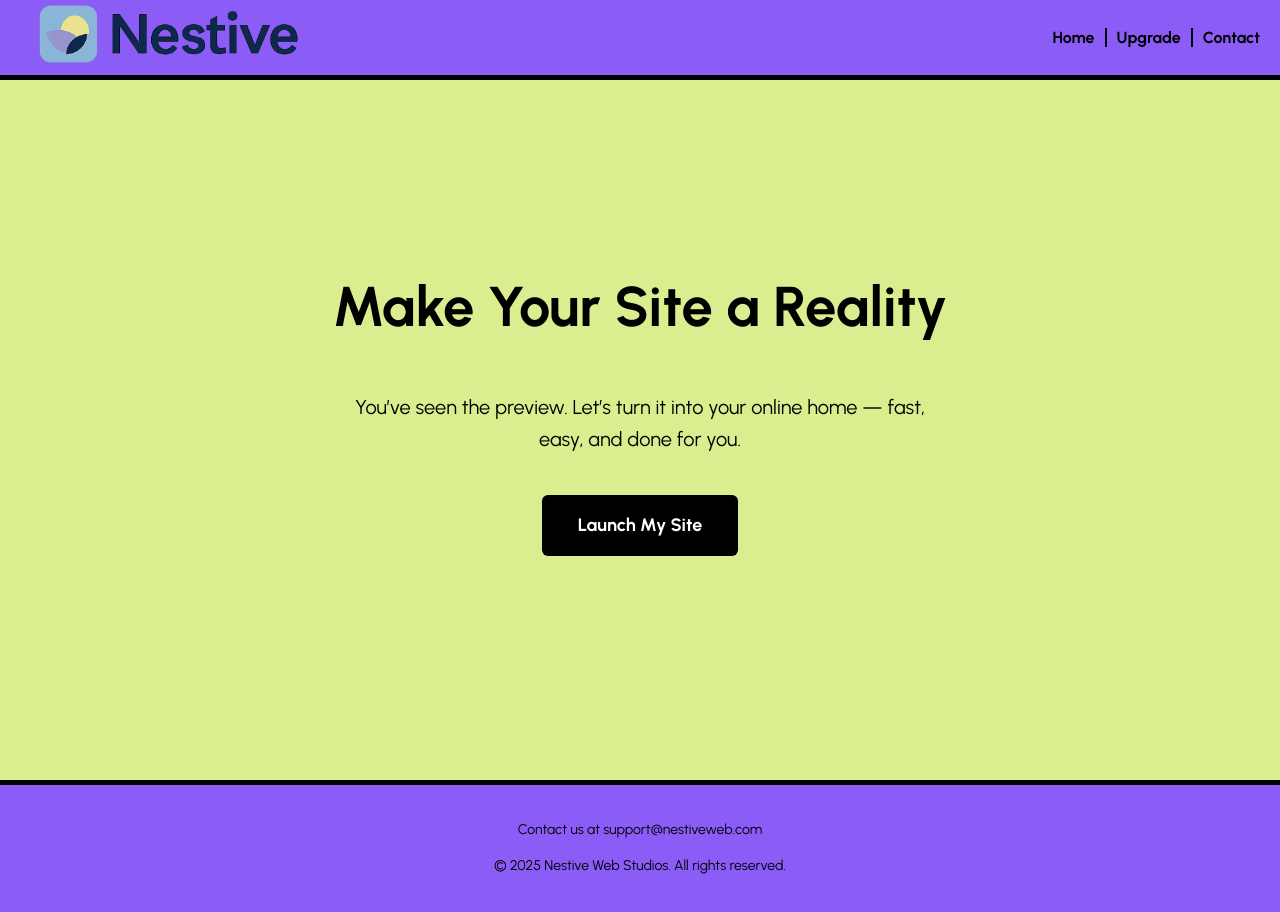
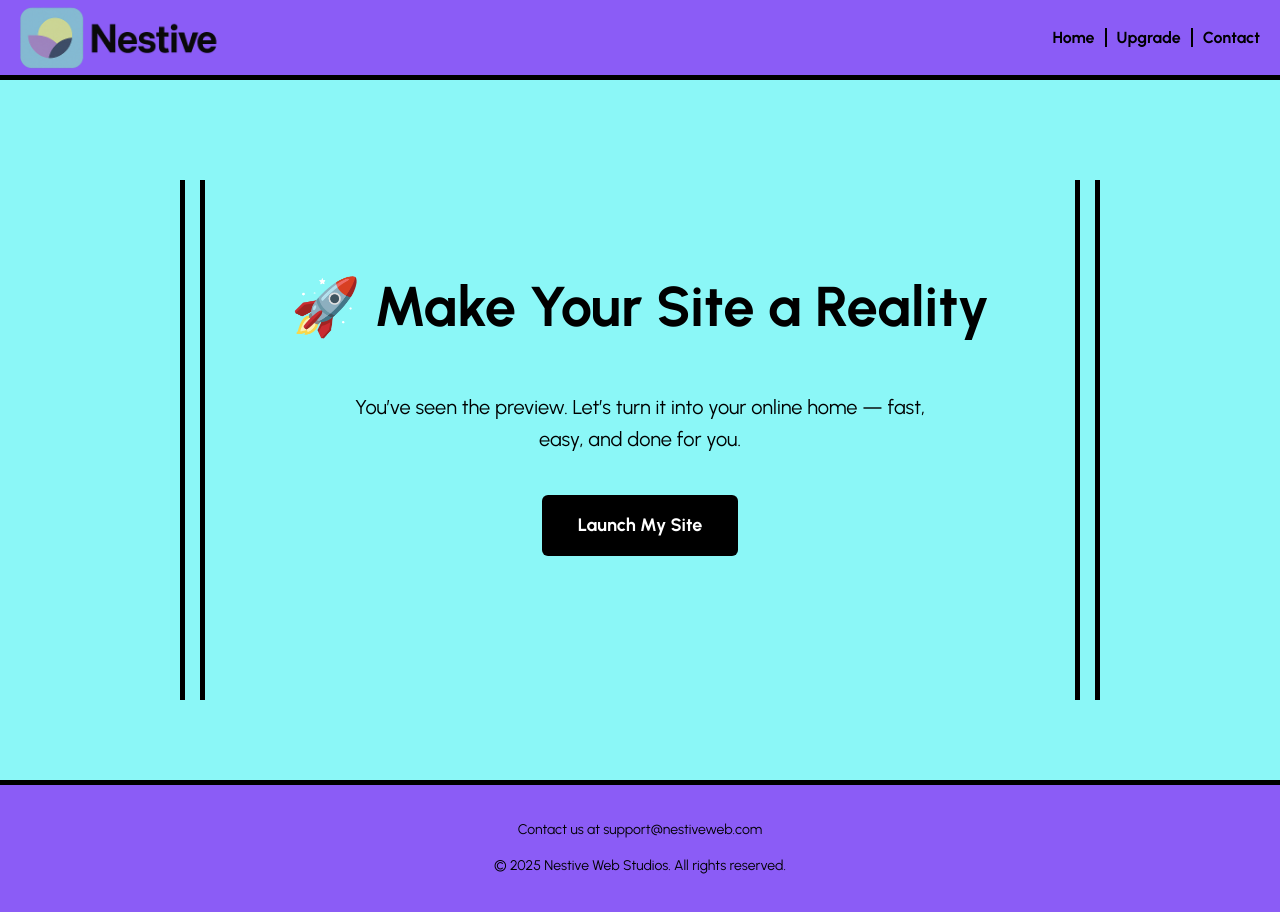
Before and after one commit to NestiveWebStudios/nestive-site, a React (Vite) app: page /upgrade in a window 1280 px wide. Built offline with nearby package versions, Linux system fonts and the light colour scheme.

Commit message:
major rehaul

```diff
--- a/src/App.jsx
+++ b/src/App.jsx
@@ -32,7 +32,7 @@ const App = () => {
               src="/nestive-transparent-logo.png"
               alt="Nestive Logo"
               style={{
-                height: '100%',
+                height: '700px',
                 width: 'auto',
                 maxWidth: '33%',
                 objectFit: 'contain',
--- a/src/Home.jsx
+++ b/src/Home.jsx
@@ -32,7 +32,7 @@ const Home = () => {
 
 
 
-      <h1>Your Dream Site Starts Here</h1>
+      <h1>✨Your Dream Site Starts Here✨</h1>
 
       <p style={{
         fontSize: '20px',
@@ -56,16 +56,19 @@ const Home = () => {
         style={{
           display: 'inline-block',
           padding: '14px 30px',
-          backgroundColor: '#000',
-          color: 'white',
+          backgroundColor: '#8B5CF6',
+          color: '000',
           fontSize: '18px',
           fontWeight: 'bold',
           textDecoration: 'none',
           borderRadius: '6px',
-          transition: 'background-color 0.3s'
+          transition: 'background-color 0.3s',
+          boxShadow: '0 4px 6px rgba(0, 0, 0, 0.1)',
+          marginTop: '20px'
+
         }}
         onMouseOver={e => e.target.style.backgroundColor = '#1f2937'}
-        onMouseOut={e => e.target.style.backgroundColor = '#000'}
+        onMouseOut={e => e.target.style.backgroundColor = '#8B5CF6'}
       >
         Request a Free Preview
       </a>
--- a/src/Upgrade.jsx
+++ b/src/Upgrade.jsx
@@ -14,13 +14,47 @@ const Upgrade = () => {
       padding: '40px 20px',
       boxSizing: 'border-box'
     }}>
+      {/* Left Vertical Lines */}
+      <div style={{
+        position: 'absolute',
+        top: '180px',
+        bottom: '100px',
+        left: '200px',
+        width: '5px',
+        backgroundColor: '#000'
+      }} />
+       <div style={{
+        position: 'absolute',
+        top: '180px',
+        bottom: '100px',
+        left: '180px',
+        width: '5px',
+        backgroundColor: '#000'
+      }} />
+      {/* Right Vertical Lines */}
+      <div style={{
+        position: 'absolute',
+        top: '180px',
+        bottom: '100px',
+        right: '200px',
+        width: '5px',
+        backgroundColor: '#000'
+      }} />
+       <div style={{
+        position: 'absolute',
+        top: '180px',
+        bottom: '100px',
+        right: '180px',
+        width: '5px',
+        backgroundColor: '#000'
+      }} />
       <h1 style={{
         fontSize: '56px',
         fontWeight: 'bold',
         marginBottom: '20px',
         color: 'inherit'
       }}>
-        Make Your Site a Reality
+       🚀 Make Your Site a Reality
       </h1>
 
       <p style={{
--- a/src/UpgradeDetails.jsx
+++ b/src/UpgradeDetails.jsx
@@ -14,6 +14,8 @@ const UpgradeDetails = () => {
       padding: '40px 20px',
       color: 'inherit'
     }}>
+
+
       <h2 style={{
         fontSize: '36px',
         fontWeight: '800',
--- a/src/style.css
+++ b/src/style.css
@@ -3,9 +3,9 @@ html, body {
   margin: 0;
   padding: 0;
   height: 100%;
-  background-color: #daee90; /* Light purple to match footer */
+  background-color: #8bf7f7;
   font-family: 'Urbanist', sans-serif;
-  color: #000000; /* Nestive deep blue */
+  color: #000000;
   box-sizing: border-box;
   font-weight: lighter;
   line-height: 1.6;
```
Also changed, not shown: public/nestive-logo.png, public/nestive-transparent-logo.png.
